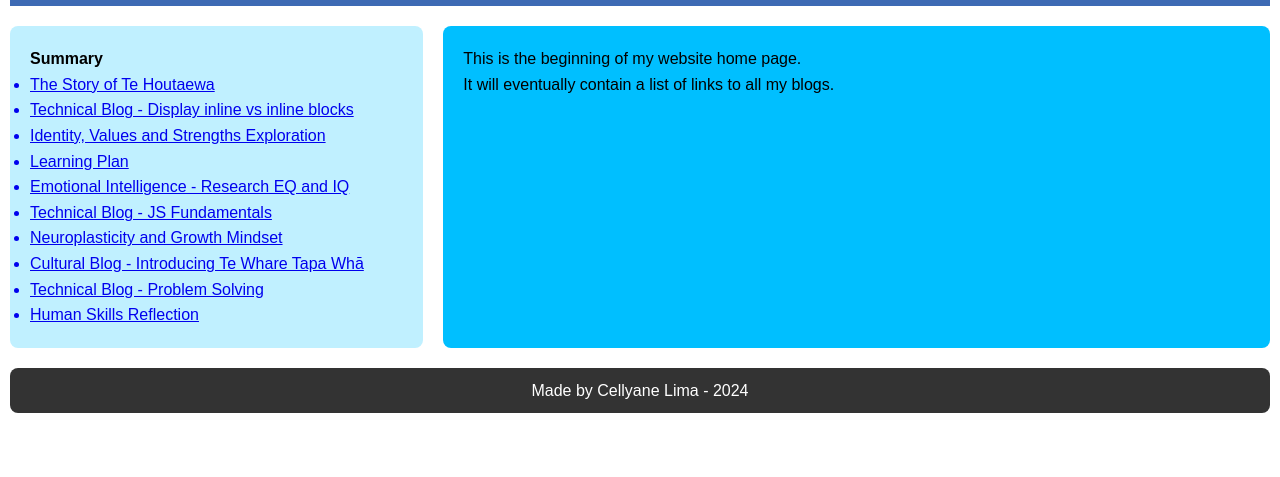
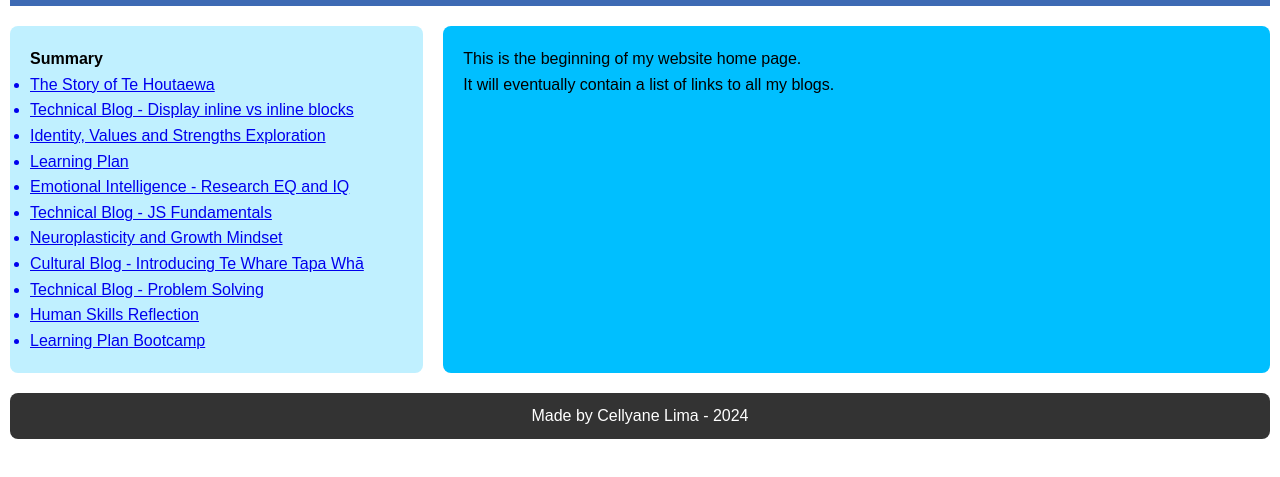
Before and after one commit to cellyanelima/cellyanelima.github.io, a plain HTML site: page index.html in a window 1280 px wide. Shown: the part 95-572 px from the top of the page. Drawn offline with Linux system fonts and the light colour scheme.

Commit message:
"Added Learn Plan Bootcamp"

```diff
--- a/index.html
+++ b/index.html
@@ -44,6 +44,7 @@
           <a href="../blog/foundations-reflection.html"
           ><li>Human Skills Reflection</li></a
         >
+        <a href="../blog/learning-plan-bootcamp.html"><li>Learning Plan Bootcamp</li></a>
         </ul>
       </div>
       <section class="content">
```
Also changed, not shown: 1 other file.
